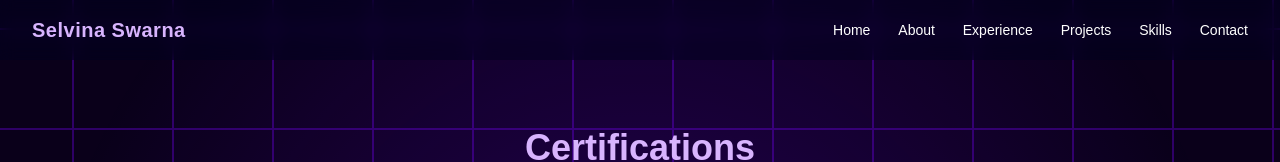
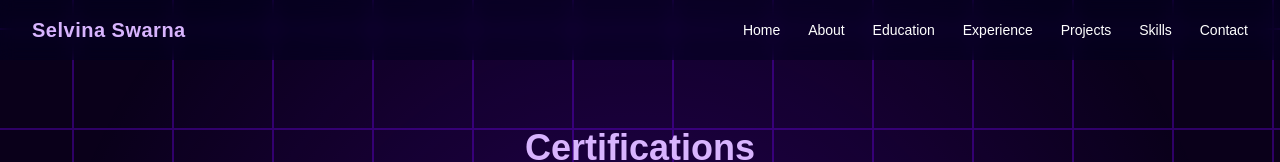
Before and after one commit to selvina123/selvina123.github.io, a plain HTML site: page certifications.html in a window 1280 px wide. Shown: the top 162 px of the page. Drawn offline with nearby package versions, Linux system fonts and the light colour scheme.

Commit message:
Add Education link to certifications page

```diff
--- a/certifications.html
+++ b/certifications.html
@@ -58,6 +58,7 @@
     <div class="space-x-6 text-sm">
       <a href="index.html" class="hover:text-purple-400">Home</a>
       <a href="about.html" class="hover:text-purple-400">About</a>
+      <a href="education.html" class="hover:text-purple-400">Education</a>
       <a href="experience.html" class="hover:text-purple-400">Experience</a>
       <a href="projects.html" class="hover:text-purple-400">Projects</a>
       <a href="skills.html" class="hover:text-purple-400">Skills</a>
```
